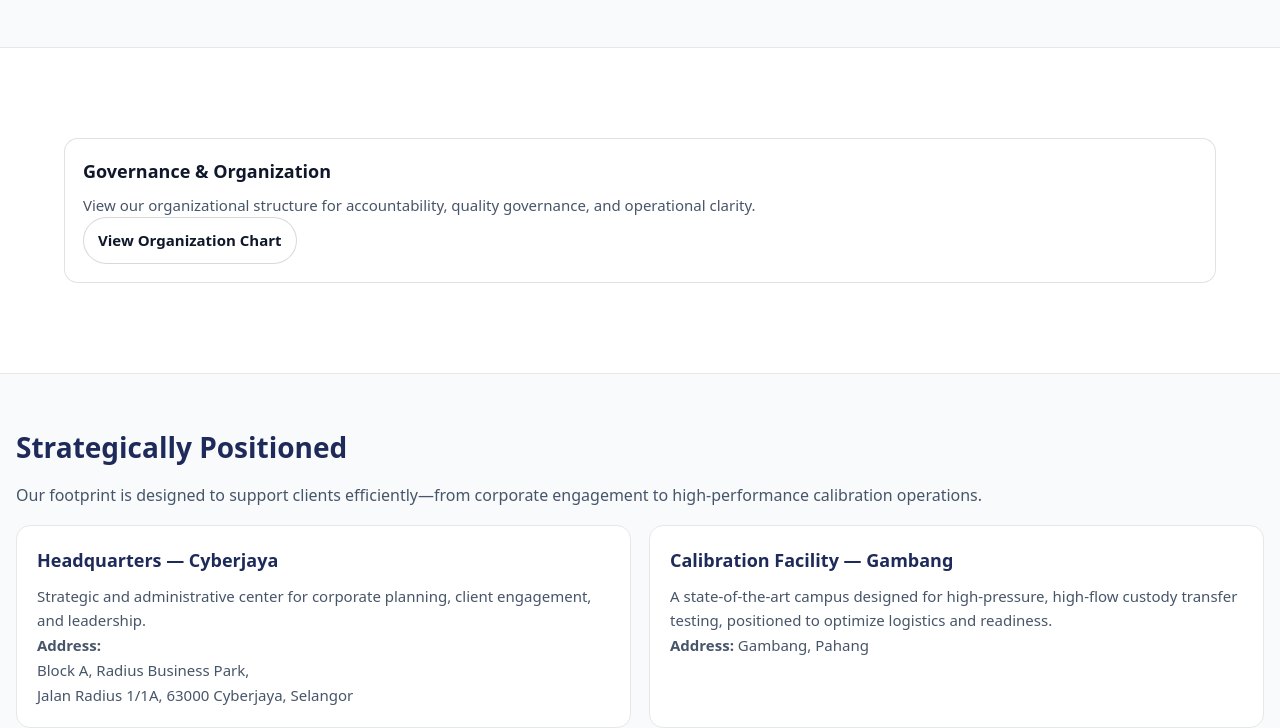
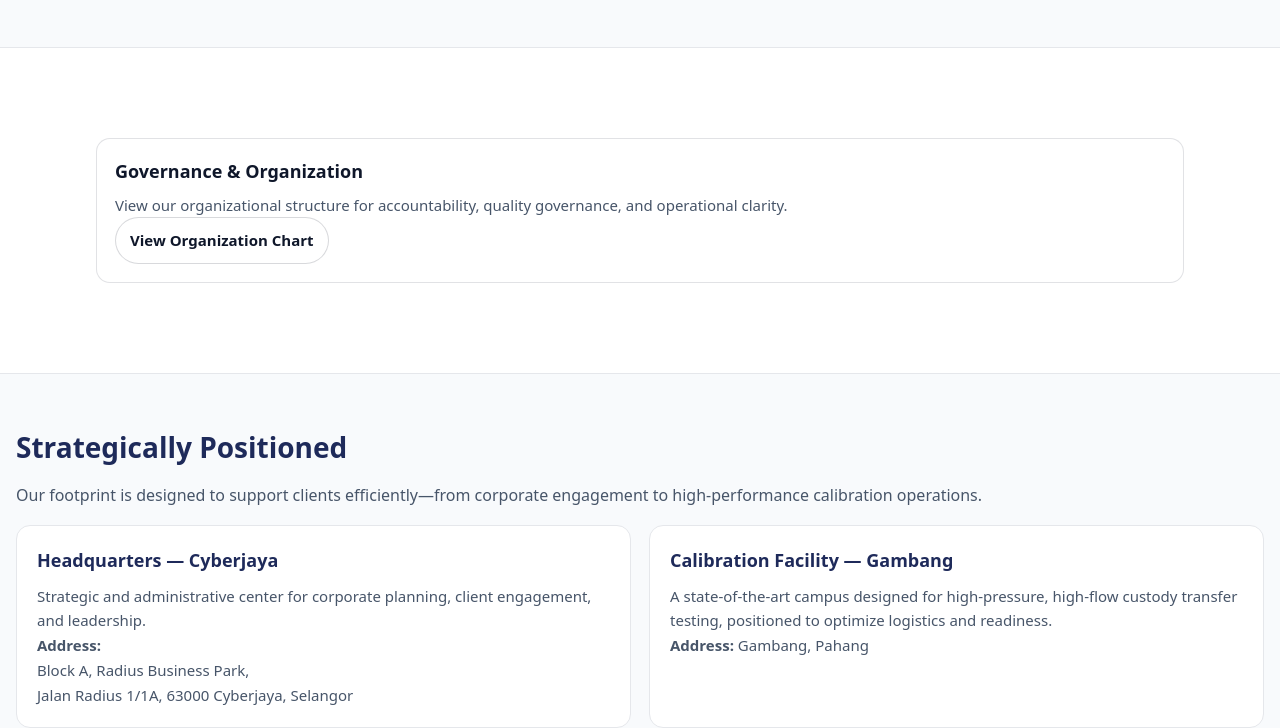
Before and after one commit to Zux12/asianloop-public, a website: page public/about.html in a window 1280 px wide. Shown: the part 1420-2148 px from the top of the page. Drawn offline with Linux system fonts and the light colour scheme.

Commit message:
Update about.html

```diff
--- a/public/about.html
+++ b/public/about.html
@@ -21,7 +21,7 @@
   <style>
   /* ===== Org Chart Block ===== */
  .orgchart-block{
-  max-width: 90%;   /* match your page content width */
+  max-width: 85%;   /* match your page content width */
   margin: 40px auto;   /* center like other sections */
   padding: 18px 18px;
   border: 1px solid rgba(15, 23, 42, 0.12);
```
